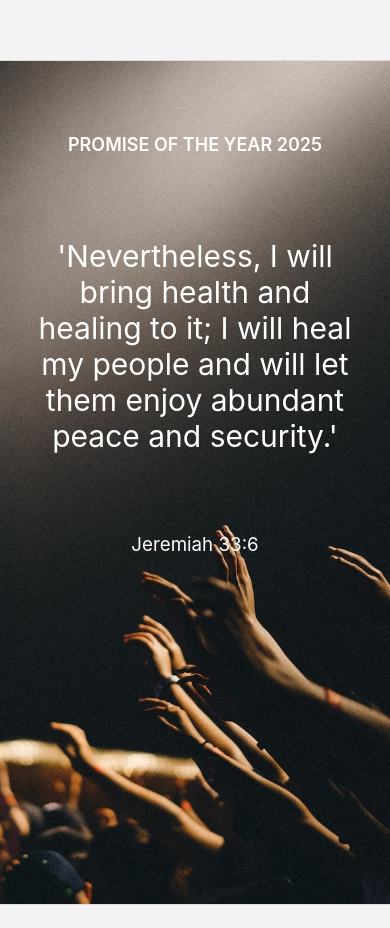
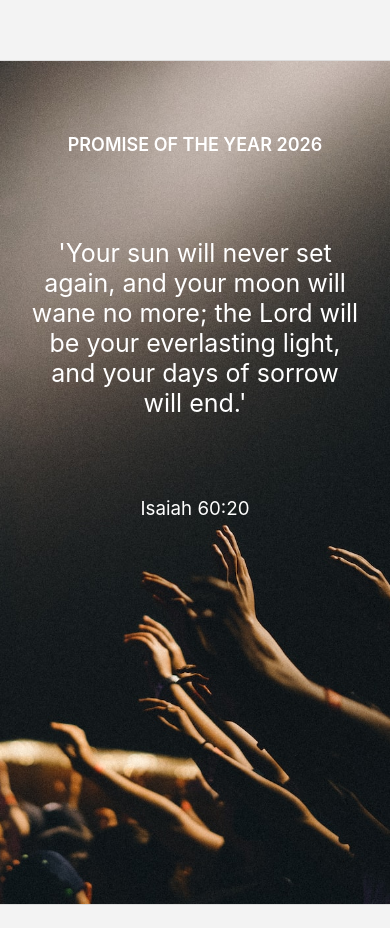
Before and after one commit to diasraphael/faith, a React (Create React App) app: page / in a window 390 px wide. Shown: the part 6680-7608 px from the top of the page. Built offline with nearby package versions, Linux system fonts and the light colour scheme; no server answers; a web font is replaced by a local one.

Commit message:
update 2026 promise

```diff
--- a/src/components/footer/Footer.tsx
+++ b/src/components/footer/Footer.tsx
@@ -1,6 +1,6 @@
 import React from "react";
 import "./Footer.scss";
-import NavItem from "../header/NavItem";
+import NavItem from "../Header/NavItem";
 
 const Footer = () => {
   return (
--- a/src/components/landingpage/LandingSection.tsx
+++ b/src/components/landingpage/LandingSection.tsx
@@ -3,7 +3,7 @@ import Slider from "./Slider";
 import SocialIcons from "./SocialIcons";
 import AudioPlayer from "react-h5-audio-player";
 import "react-h5-audio-player/lib/styles.css";
-import Header from "../header/Header";
+import Header from "../Header/Header";
 
 const Player = () => (
   <div className="audio-player">
--- a/src/components/promise/Promise.scss
+++ b/src/components/promise/Promise.scss
@@ -8,7 +8,7 @@
   background-size: cover;
 }
 .promise-text {
-  font-size: 5.5rem;
+  font-size: 4rem;
   line-height: 1.2;
 }
 .white {
@@ -16,12 +16,12 @@
 }
 @media screen and (max-width: 670px) {
   .promise-text {
-    font-size: 4.5rem;
+    font-size: 3.5rem;
   }
 }
 
 @media screen and (max-width: 500px) {
   .promise-text {
-    font-size: 3rem;
+    font-size: 2.5rem;
   }
 }
--- a/src/components/promise/Promise.tsx
+++ b/src/components/promise/Promise.tsx
@@ -5,12 +5,14 @@ const PromiseWall = () => {
   return (
     <section className="section promise-wall">
       <div className="section__title section__title--testimonials text-center">
-        <h2 className="section__description white">Promise of the year 2025</h2>
+        <h2 className="section__description white">Promise of the year 2026</h2>
         <h2 className="promise-text text-white my-32">
-          'Nevertheless, I will bring health and healing to it; I will heal my
-          people and will let them enjoy abundant peace and security.'
+          'Your sun will never set again,
+    and your moon will wane no more;
+the Lord will be your everlasting light,
+    and your days of sorrow will end.'
         </h2>
-        <h2 className="text-white text-3xl">Jeremiah 33:6</h2>
+        <h2 className="text-white text-3xl">Isaiah 60:20</h2>
       </div>
     </section>
   );
```
Also changed, not shown: 1 other file (tests, documents, lock files or other folders).
